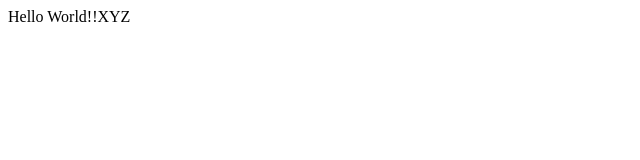
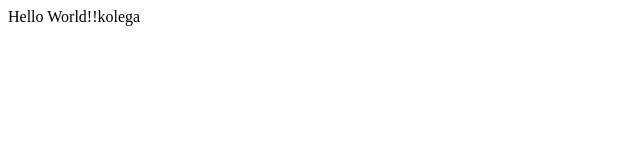
Before and after one commit to CezaryMalin/GitTutorial, a plain HTML site: page index.html in a window 1280 px wide. Shown: the full height of the page, 0-640 px from the left. Drawn offline with Linux system fonts and the light colour scheme.

Commit message:
zmiany_kolegi

```diff
--- a/index.html
+++ b/index.html
@@ -6,6 +6,6 @@
     <title>Git Totorial</title>
 </head>
 <body>
-    Hello World!!XYZ
+    Hello World!!kolega
 </body>
 </html>
```
